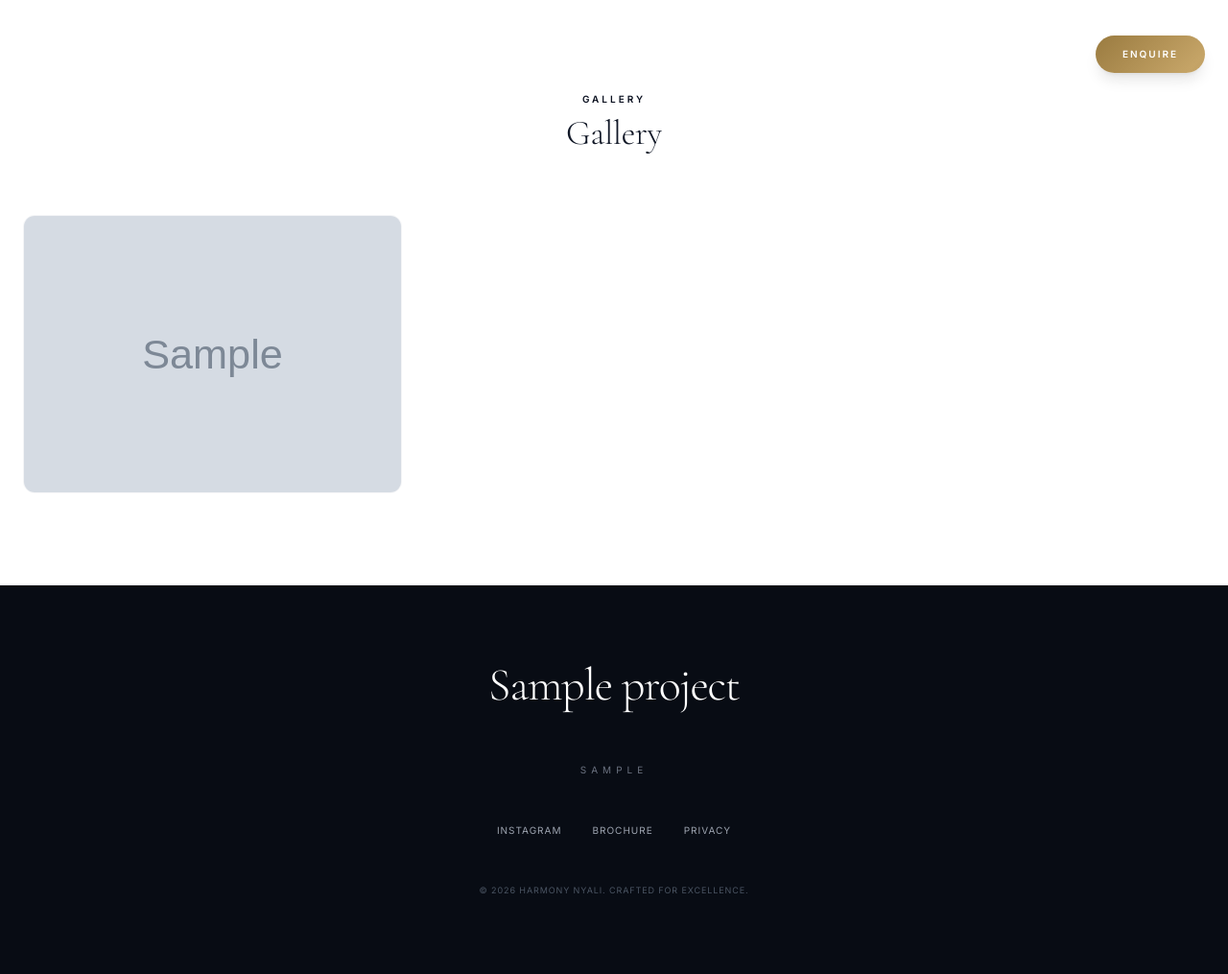
After one commit to Kkiprop/harmony, a Django app: page /gallery/ in a window 1280 px wide. The commit adds this page. Shown: the whole page at 96% size. Run offline with Django 5.2, Linux system fonts and the light colour scheme; tables that the repository leaves empty hold one stand-in row (values such as "Sample post"); grey boxes marked "Sample" are stand-in pictures; some libraries are stand-ins or nearby versions.

Commit message:
Many changes

```diff
--- a/harmonydj/harmony/models.py
+++ b/harmonydj/harmony/models.py
@@ -73,3 +73,43 @@ class Unit(models.Model):
 
 	def __str__(self):
 		return self.title
+
+
+class GalleryItem(models.Model):
+	MEDIA_CHOICES = [
+		('image', 'Image'),
+		('video', 'Video'),
+	]
+
+	title = models.CharField(max_length=200, blank=True)
+	media_type = models.CharField(max_length=10, choices=MEDIA_CHOICES, default='image')
+	image_file = models.ImageField(upload_to='gallery/images/', blank=True, null=True)
+	vimeo_url = models.CharField(max_length=255, blank=True, help_text='Vimeo URL or video id')
+	featured = models.BooleanField(default=False, help_text='Show in homepage preview')
+	order = models.PositiveIntegerField(default=0)
+	created_at = models.DateTimeField(auto_now_add=True)
+
+	class Meta:
+		ordering = ['order', '-created_at']
+
+	def vimeo_embed_url(self):
+		import re
+		url = (self.vimeo_url or '').strip()
+		if not url:
+			return ''
+		if re.fullmatch(r'\d+', url):
+			return f'https://player.vimeo.com/video/{url}'
+		m = re.search(r'vimeo.com/(?:video/)?(\d+)', url)
+		if m:
+			return f'https://player.vimeo.com/video/{m.group(1)}'
+		if 'player.vimeo.com' in url:
+			return url
+		return ''
+
+	def thumbnail_url(self):
+		if self.image_file:
+			return self.image_file.url
+		return ''
+
+	def __str__(self):
+		return self.title or (self.vimeo_url or '')[:30]
--- a/harmonydj/harmony/templates/harmony/base.html
+++ b/harmonydj/harmony/templates/harmony/base.html
@@ -1,3 +1,4 @@
+{% load static %}
 <!doctype html>
 <html lang="en">
 <head>
@@ -79,41 +80,42 @@
 
 <body class="flex flex-col min-h-screen">
 
-<nav class="fixed top-0 left-0 right-0 z-50 transition-all duration-500 ease-in-out"
-     x-data="{ atTop: true }"
+<nav class="fixed top-0 left-0 right-0 z-[100] transition-all duration-500"
+     x-data="{ atTop: true, mobileMenu: false }"
      @scroll.window="atTop = (window.pageYOffset > 50) ? false : true"
-     :class="atTop ? 'bg-transparent py-8' : 'bg-white/95 backdrop-blur-md py-4 shadow-sm border-b border-gray-100'">
+     :class="(atTop && !mobileMenu) ? 'bg-transparent py-8' : 'bg-white/95 backdrop-blur-md py-4 shadow-md border-b border-gray-100'">
 
-  <div class="container mx-auto px-6">
+  <div class="container mx-auto px-6 relative z-[110]">
     <div class="flex items-center justify-between">
 
-      <a href="/"
-         class="brand-font text-3xl md:text-4xl font-light tracking-tight transition-all duration-500"
-         :class="atTop ? 'text-white' : 'text-gray-900'">
-          {% if project %}{{ project.title }}{% else %}HARMONY{% endif %}
-      </a>
+      <a href="/" class="block transition-all duration-500">
+          <img src="{% static 'logos/harmony_logo.png' %}"
+               alt="Harmony Logo"
+               class="h-10 md:h-12 w-auto transition-all duration-500"
+               :class="mobileMenu ? 'brightness-0' : (atTop ? 'brightness-0 invert' : 'brightness-0')">
+               </a>
 
       <div class="hidden lg:flex items-center space-x-10 text-[10px] uppercase">
         <a href="#about" class="nav-link" :class="atTop ? 'text-white/90 hover:text-white' : 'text-gray-800'">About</a>
         <a href="#residences" class="nav-link" :class="atTop ? 'text-white/90 hover:text-white' : 'text-gray-800'">Residences</a>
         <a href="#amenities" class="nav-link" :class="atTop ? 'text-white/90 hover:text-white' : 'text-gray-800'">Amenities</a>
         <a href="#location" class="nav-link" :class="atTop ? 'text-white/90 hover:text-white' : 'text-gray-800'">Location</a>
-
-        <a href="#contact"
-           class="px-7 py-3 rounded-full btn-gold text-[10px] font-bold tracking-[0.2em] shadow-lg transition-transform hover:scale-105 active:scale-95">
-           Enquire
-        </a>
+        <a href="{% url 'harmony:gallery_list' %}" class="nav-link" :class="atTop ? 'text-white/90 hover:text-white' : 'text-gray-800'">Gallery</a>
+        <a href="{% url 'harmony:units_list' %}" class="nav-link" :class="atTop ? 'text-white/90 hover:text-white' : 'text-gray-800'">Listings</a>
+        <a href="#contact" class="px-7 py-3 rounded-full btn-gold text-[10px] font-bold tracking-[0.2em] shadow-lg transition-transform hover:scale-105">Enquire</a>
       </div>
 
-      <button @click="open = !open" class="lg:hidden group focus:outline-none" x-data="{ open: false }">
-        <div class="w-6 h-px mb-1.5 transition-all duration-500" :class="atTop ? 'bg-white' : 'bg-gray-900'"></div>
-        <div class="w-6 h-px mb-1.5 transition-all duration-500" :class="atTop ? 'bg-white' : 'bg-gray-900'"></div>
-        <div class="w-6 h-px transition-all duration-500" :class="atTop ? 'bg-white' : 'bg-gray-900'"></div>
+      <button @click="mobileMenu = !mobileMenu" class="lg:hidden flex flex-col justify-center items-center w-8 h-8 focus:outline-none relative">
+        <span class="block w-6 h-px transition-all duration-300"
+              :class="[mobileMenu ? 'rotate-45 translate-y-[1px] bg-gray-900' : (atTop ? 'bg-white' : 'bg-gray-900')]"></span>
+        <span class="block w-6 h-px mt-2 transition-all duration-300"
+              :class="[mobileMenu ? '-rotate-45 -translate-y-[8px] bg-gray-900' : (atTop ? 'bg-white' : 'bg-gray-900')]"></span>
       </button>
 
     </div>
   </div>
-</nav>
+
+  </nav>
 
 <main class="flex-grow">
   {% block content %}{% endblock %}
@@ -133,7 +135,7 @@
 
     <div class="flex justify-center space-x-8 mb-12 text-[10px] tracking-widest text-gray-400 uppercase">
         <a href="#" class="hover:text-gold transition-colors">Instagram</a>
-        <a href="#" class="hover:text-gold transition-colors">Brochure</a>
+        <a href="{% url 'harmony:download_brochure' %}" class="hover:text-gold transition-colors">Brochure</a>
         <a href="#" class="hover:text-gold transition-colors">Privacy</a>
     </div>
 
--- /dev/null
+++ b/harmonydj/harmony/templates/harmony/gallery_list.html
@@ -0,0 +1,35 @@
+{% extends 'harmony/base.html' %}
+{% load static %}
+
+{% block content %}
+
+<section class="py-24 bg-white">
+  <div class="container mx-auto px-6">
+    <div class="text-center mb-12">
+      <p class="uppercase tracking-[0.3em] text-[10px] text-gold font-bold mb-2">Gallery</p>
+      <h1 class="brand-font text-4xl font-light text-gray-900">Gallery</h1>
+      <div class="w-16 h-px bg-gold mx-auto mt-4"></div>
+    </div>
+
+    <div class="grid grid-cols-1 sm:grid-cols-2 md:grid-cols-3 gap-6">
+      {% for item in items %}
+      <div class="rounded-xl overflow-hidden bg-white border border-gray-100">
+        {% if item.media_type == 'image' %}
+          {% if item.image_file %}
+            <img src="{{ item.image_file.url }}" class="w-full h-72 object-cover">
+          {% endif %}
+        {% else %}
+          <div class="relative pb-[56.25%]">
+            <iframe src="{{ item.vimeo_embed_url }}" frameborder="0" allow="autoplay; fullscreen" allowfullscreen class="absolute inset-0 w-full h-full"></iframe>
+          </div>
+        {% endif %}
+      </div>
+      {% empty %}
+        <p class="text-gray-500">No gallery items yet.</p>
+      {% endfor %}
+    </div>
+
+  </div>
+</section>
+
+{% endblock %}
--- a/harmonydj/harmony/urls.py
+++ b/harmonydj/harmony/urls.py
@@ -6,6 +6,8 @@ app_name = 'harmony'
 urlpatterns = [
     path('', views.home, name='home'),
     path('enquire/', views.enquire, name='enquire'),
+    path('gallery/', views.gallery_list, name='gallery_list'),
+    path('brochure/download/', views.download_brochure, name='download_brochure'),
     path('media/hero.png', views.hero_image, name='hero_image'),
     path('units/', views.units_list, name='units_list'),
     path('units/dashboard/', views.units_dashboard, name='units_dashboard'),
--- a/harmonydj/harmony/views.py
+++ b/harmonydj/harmony/views.py
@@ -5,7 +5,7 @@ from django.template import engines
 from django.http import FileResponse, Http404
 import os
 
-from .models import Project, Amenity
+from .models import Project, Amenity, GalleryItem
 from .forms import EnquiryForm
 from .models import Unit
 from django.shortcuts import get_object_or_404
@@ -48,7 +48,8 @@ def home(request):
 		pass
 
 	form = EnquiryForm()
-	return render(request, 'harmony/home.html', {'project': project, 'form': form})
+	gallery_preview = GalleryItem.objects.filter(featured=True).order_by('order')[:6]
+	return render(request, 'harmony/home.html', {'project': project, 'form': form, 'gallery_preview': gallery_preview})
 
 
 def units_list(request):
@@ -106,3 +107,37 @@ def hero_image(request):
 		if os.path.exists(path):
 			return FileResponse(open(path, 'rb'), content_type='image/png')
 	raise Http404('hero.png not found')
+
+
+def gallery_list(request):
+	items = GalleryItem.objects.all().order_by('order')
+	project = _get_or_create_default_project()
+	return render(request, 'harmony/gallery_list.html', {'items': items, 'project': project})
+
+
+def download_brochure(request):
+	"""Serve a brochure PDF file if present under static/ or media/ directories.
+
+	Searches for the first PDF filename containing 'brochure' (case-insensitive).
+	"""
+	search_dirs = [
+		os.path.join(settings.BASE_DIR, 'static'),
+		os.path.join(os.path.dirname(__file__), 'static'),
+		getattr(settings, 'MEDIA_ROOT', None),
+	]
+	for d in search_dirs:
+		if not d:
+			continue
+		if not os.path.exists(d):
+			continue
+		for root, dirs, files in os.walk(d):
+			for fname in files:
+				if fname.lower().endswith('.pdf') and 'brochure' in fname.lower():
+					path = os.path.join(root, fname)
+					try:
+						resp = FileResponse(open(path, 'rb'), content_type='application/pdf')
+						resp['Content-Disposition'] = f'attachment; filename="{fname}"'
+						return resp
+					except Exception:
+						continue
+	raise Http404('Brochure not found')
```
Also changed, not shown: harmonydj/harmony/admin.py (+20 -2 lines), harmonydj/harmony/templates/harmony/home.html (+57 -10 lines), harmonydj/harmony/migrations/0004_galleryitem.py (added), harmonydj/static/harmony/Harmony_indoor.png (added), harmonydj/static/harmony/Harmony_indoor_enh.png (added), harmonydj/static/harmony/Harmony_outdoor.png (added), harmonydj/static/harmony/Harmony_outdoor_enhanced.png (added), harmonydj/static/logos/harmony_logo.png (added).
